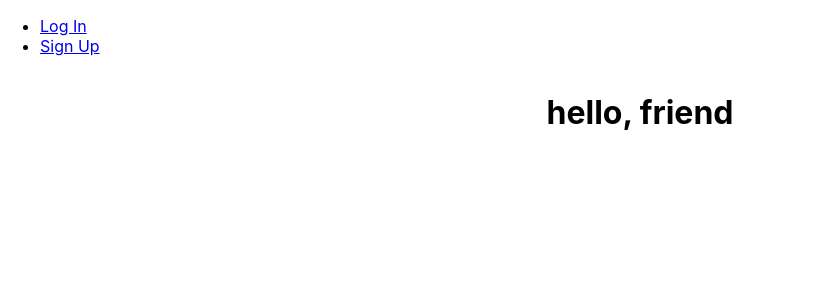
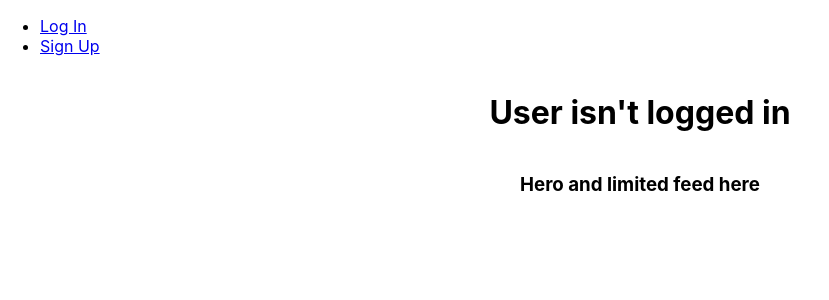
Before and after one commit to ChrisCampbell1/fresh-start-front-end, a React (Create React App) app: page / in a window 1280 px wide. Shown: the top 300 px of the page, without its empty margins (0-829 px from the left). Built offline with nearby package versions, Linux system fonts and the light colour scheme; no server answers.

Commit message:
update Landing with conditional rendering for displaying feed or hero

```diff
--- /dev/null
+++ b/src/components/Feed/Feed.jsx
@@ -0,0 +1,9 @@
+const Feed = () => {
+  return (
+    <>
+      <h1>this is a feed</h1>
+    </>
+  )
+}
+
+export default Feed;
--- a/src/components/NavBar/NavBar.jsx
+++ b/src/components/NavBar/NavBar.jsx
@@ -6,6 +6,7 @@ const NavBar = ({ user, handleLogout }) => {
       {user ?
         <ul>
           <li>Welcome, {user.name}</li>
+          <li><Link to="/">Feed</Link></li>
           <li><Link to="/profiles">Profiles</Link></li>
           <li><Link to="" onClick={handleLogout}>LOG OUT</Link></li>
           <li><Link to="/change-password">Change Password</Link></li>
--- a/src/pages/Landing/Landing.jsx
+++ b/src/pages/Landing/Landing.jsx
@@ -1,9 +1,22 @@
 import styles from './Landing.module.css'
+import Feed from '../../components/Feed/Feed'
 
 const Landing = ({ user }) => {
   return (
     <main className={styles.container}>
-      <h1>hello, {user ? user.name : 'friend'}</h1>
+      {user ?
+      <>
+      <h1>Welcome, {user.name}</h1>
+      <h3>needs dynamic rendering based on following length</h3>
+      <Feed />
+      </>
+
+      :
+      <>
+      <h1>User isn't logged in</h1>
+      <h3>Hero and limited feed here</h3>
+      </>
+      }
     </main>
   )
 }
```
Also changed, not shown: src/components/Feed/Feed.module.css (added).
